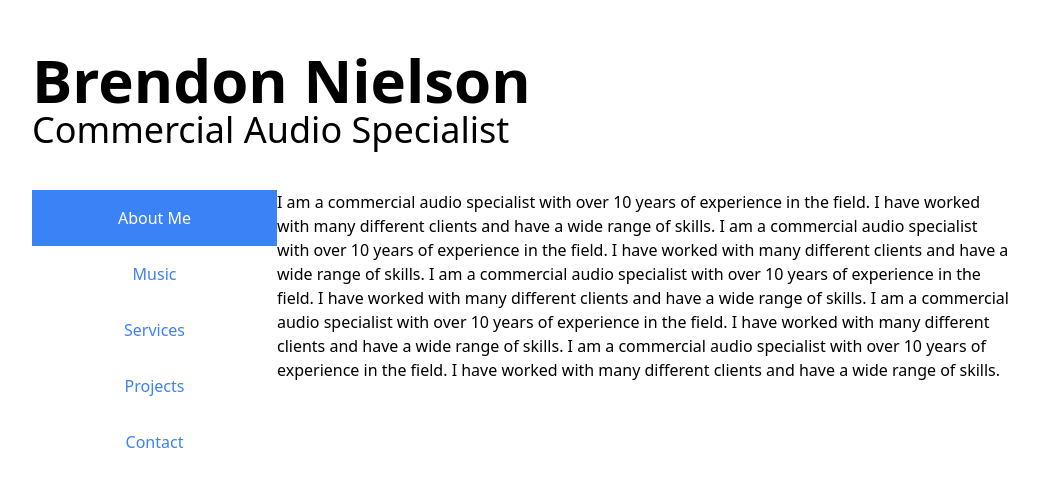
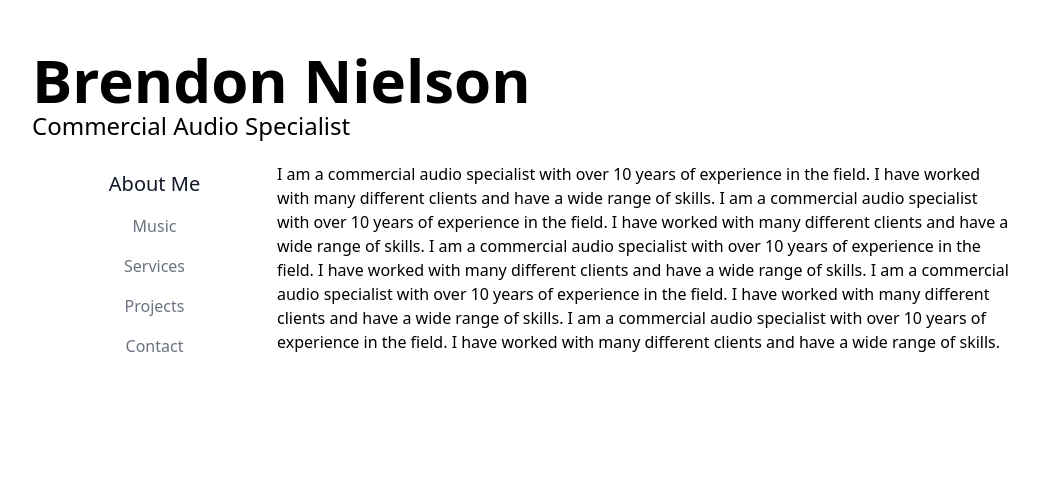
Before and after one commit to NoahAaronBurton/bnielson-portfolio, a React (Vite) app: page / in a window 1280 px wide. Shown: the top 486 px of the page, without its empty margins (118-1157 px from the left). Built offline with nearby package versions, Linux system fonts and the light colour scheme.

Commit message:
app.js: Socials, layout for sm and lg screens

```diff
--- a/src/App.jsx
+++ b/src/App.jsx
@@ -29,11 +29,7 @@ const Contact = () => {
     <div className='flex flex-col md:flex-row'>
         <div className='flex flex-col w-full md:w-1/2 mb-4 justify-between'>
           <p className='mr-6'>While JavaScript is never required for Netlify Forms, you can use JavaScript to submit forms with AJAX/XHR if you’d like. That makes Netlify Forms a great companion to sites powered by Vue, React, or other modern frameworks.</p>
-          <div className='flex flex-row w-auto justify-items-end mt-4 md:mt-0' >
-            <a href=""><FaInstagram className='mr-1' size={'32'}/></a>
-            <a href=""><FaXTwitter className='mr-1' size={'32'} /></a>
-            <a href=""><FaLinkedinIn className='mr-1' size={'32'} /></a>
-          </div>
+
         </div>
           <div className='w-full md:w-1/2'>
             <form name="contact" method="post" className="w-full max-w-lg mx-auto">
@@ -69,10 +65,10 @@ const Contact = () => {
 
 const Header = () => {
   return (
-    <div className='container w-full mb-10'>
+    <div className='container w-full  lg:mb-5'>
       <div className='w-auto'>
         <h1 className='text-6xl text-nowrap font-bold'>Brendon Nielson</h1>
-        <h2 className='text-4xl text-nowrap'>Commercial Audio Specialist</h2>
+        <h2 className='text-2xl text-nowrap'>Commercial Audio Specialist</h2>
       </div>
     </div>
   )
@@ -98,6 +94,15 @@ const Services = () => {
   )
 }
 
+const Socials = () => {
+  return (
+    <div className='flex flex-row w-auto justify-items-end mt-4 md:mt-0' >
+            <a href=""><FaInstagram className='mr-1' size={'32'}/></a>
+            <a href=""><FaXTwitter className='mr-1' size={'32'} /></a>
+            <a href=""><FaLinkedinIn className='mr-1' size={'32'} /></a>
+    </div>
+  )
+}
 
 const sections = [
   {
@@ -136,7 +141,7 @@ const activeComponent = sections[activeSection].component;
       <button
         key={index}
         onClick={() => setActiveSection(index)}
-        className={`p-4 ${activeSection === index ? 'bg-blue-500 text-white' : 'bg-white text-blue-500'}`}
+        className={`p-2 align-start ${activeSection === index ? 'text-xl text-gray-900'  : ' text-gray-500'}`}
       >
         {section.title}
       </button>);
@@ -148,17 +153,14 @@ const activeComponent = sections[activeSection].component;
   return (
     <div className='flex flex-col min-h-screen flex-wrap pt-5 w-full lg:px-[150px] lg:py-[50px] '>
       <Header />
-    {/* 2.  Render the menu items here */}
-      <div className='flex flex-row flex-wrap justify-between'>
-        <div className='flex flex-col w-full lg:w-1/4'>
+      <div className='flex flex-col lg:flex-row flex-wrap justify-between'>
+        <div className='flex lg:flex-col w-full lg:w-1/4'>
           {renderMenuItems()}
         </div>
         <div className='flex flex-col w-full lg:w-3/4'>
-          {/* 3.  Render the active section here */}
           {activeComponent}
         </div>
       </div>
-
     </div>
   )
 }
```
